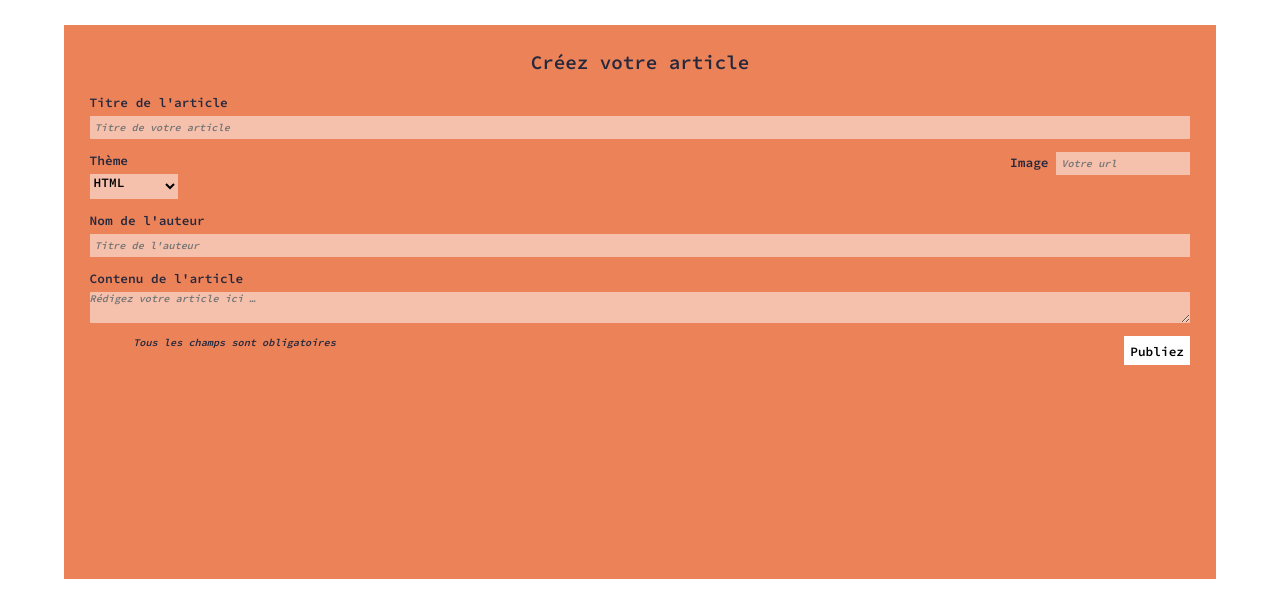
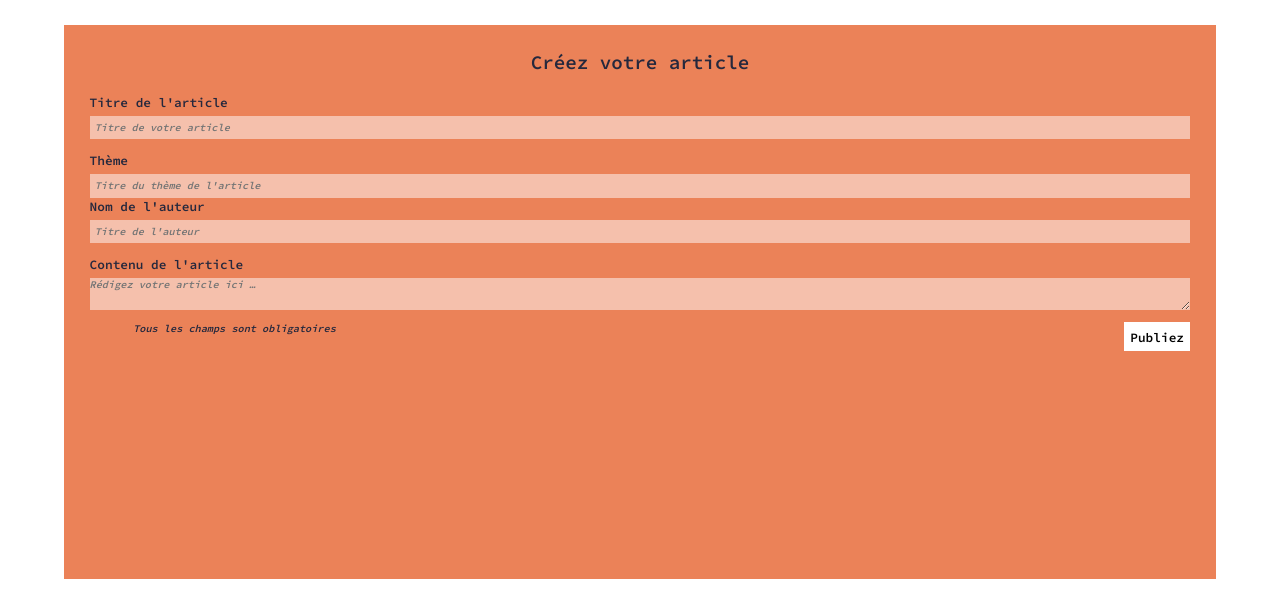
Before and after one commit to manekineko17/blog, a website: page frontend/formulaire.html in a window 1280 px wide. Shown: the part 126-720 px from the top of the page. Drawn offline with Linux system fonts and the light colour scheme.

Commit message:
Image et menu déroulant supprimé

```diff
--- a/frontend/formulaire.css
+++ b/frontend/formulaire.css
@@ -29,7 +29,7 @@ h2{
 }
 
 /*********************CHAMPS DE SAISIE***************/
-.titreArticle, .nomAuteur, .contenuArticle {
+.titreArticle, .nomAuteur, .contenuArticle, .themeArticle {
     display: flex;
     flex-direction: column;
     width:100%;
@@ -49,49 +49,19 @@ input[placeholder] {
 }
 
 /*************************DIV THEME ET IMAGE************************/
-#divThemeEtImage{
-    display: flex;
-    flex-direction: row;
-    flex-wrap: nowrap;
-    justify-content: space-between;
-    padding-bottom: 1em;
-}
-
 .themeArticle{
     padding-bottom: 0.5em;
-}
-#imageArticle{
-    padding-bottom: 0.5em;
+    display: flex;
+    flex-direction: column;
+    font-family: 'Source Code Pro', monospace;
+    font-size: 1em;
+    padding-right: 0.5em;
 }
 .divThemeArticle{
     display: flex;
     flex-direction: column;
     flex-wrap: nowrap;
 }
-
-.divImageArticle{
-    display: flex;
-    flex-direction: column;
-    flex-wrap: nowrap;
-}
-/******************MENU DEROULANT THEME****************/
-.themeArticle{
-    display: flex;
-    flex-direction: column;
-    font-family: 'Source Code Pro', monospace;
-    font-size: 1em;
-    padding-right: 0.5em;
-}
-
-#menuDeroulant{
-    background-color: rgba(255, 255, 255, 0.5);
-    border: none;
-}
-option[value] {
-    font-family: 'Source Code Pro', monospace;
-    font-size: 1em;
-}
-
 
 /************DIV NOM DE L'AUTEUR*************/
 #divAuteur{
@@ -100,8 +70,6 @@ option[value] {
 .nomAuteur{
     padding-bottom: 0.5em;
 }
-
-
 
 /*****************DIV CONTENU DE L'ARTICLE**************/
 .contenuArticle{
--- a/frontend/formulaire.html
+++ b/frontend/formulaire.html
@@ -32,21 +32,9 @@
                 <input type="text" placeholder="Titre de votre article" class="titreArticle" name="________">
             </div>
 
-            <div id="divThemeEtImage">
-                <div id="divThemeArticle">
+            <div id="divThemeArticle">
                     <label class="themeArticle" for="themeArticle" name ="____________">Thème</label>
-                    <!-- Peut être laisser tomber le menu déroulant ?  -->
-                    <select class="themeArticle" id="menuDeroulant">
-                        <option value="HTML">HTML</option>
-                        <option value="CSS">CSS</option>
-                        <option value="Front JS">Front JS</option>
-                        <option value="Back JS">Back JS</option>
-                    </select>
-                </div>
-                <div id="divImageArticle">
-                    <label id="imageArticle" for="imageArticle">Image</label>
-                    <input type="url" placeholder="Votre url"/ name="________"> <!--id="inputImage"-->
-                </div>
+                    <input type="text" placeholder="Titre du thème de l'article" class="titreArticle" name="________">
             </div>
 
             <div id="divAuteur">
```
